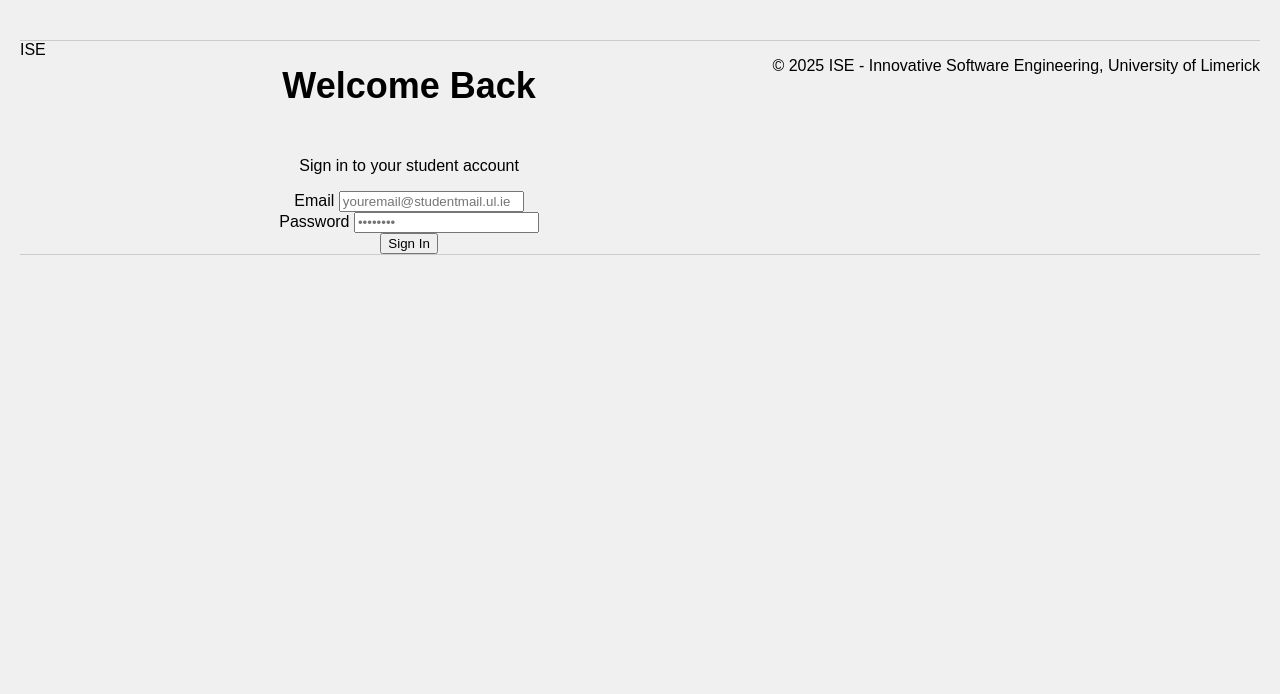
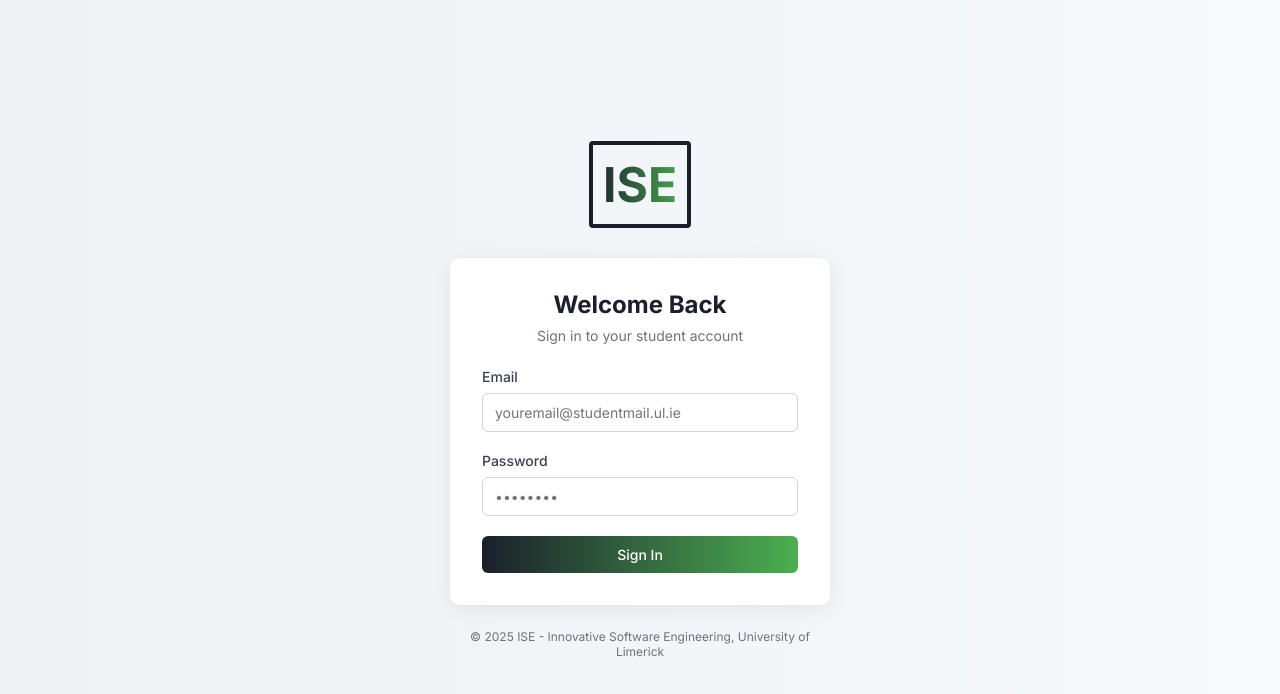
Before and after one commit to AndyCao555/ResidencyWebApp-fix, a plain HTML site: page index.html in a window 1280 px wide. Drawn offline with Linux system fonts and the light colour scheme.

Commit message:
Update style.css
css styling for our front page

```diff
--- a/style.css
+++ b/style.css
@@ -1,45 +1,113 @@
- body {
-      font-family: Arial, sans-serif;
-      background-color: #f0f0f0;
+* {
   margin: 0;
-      padding: 40px 20px;
-      text-align: center;
+  padding: 0;
+  box-sizing: border-box;
+  font-family: 'Inter', sans-serif;
 }
 
-    h1 {
-      font-size: 36px;
-      margin-bottom: 50px;
+body {
+  background: linear-gradient(to right, #EEF2F5, #F7F9FB);
+  display: flex;
+  justify-content: center;
+  align-items: center;
+  min-height: 100vh;
 }
 
 .container {
-      display: flex;
-      justify-content: space-between;
-      align-items: flex-start;
-      border-top: 1px solid #ccc;
-      border-bottom: 1px solid #ccc;
-    }
-
-    .section {
-      flex: 1;
+  width: 100%;
+  max-width: 420px;
   padding: 20px;
 }
 
-    .section:not(:last-child) {
-      border-right: 1px solid #ccc;
+.logo {
+  display: flex;
+  justify-content: center;
+  margin-bottom: 30px;
 }
 
-    .section h2 {
-      font-size: 24px;
-      margin-bottom: 15px;
+.logo-text {
+  font-size: 3rem;
+  font-weight: bold;
+  background: linear-gradient(to right, #1A1F2C, #4CAF50);
+  background-clip: text;
+  -webkit-background-clip: text;
+  -webkit-text-fill-color: transparent;
+  padding: 10px;
+  border: 4px solid #1A1F2C;
+  border-radius: 4px;
 }
 
-    .section p {
-      font-size: 16px;
-      margin: 15px 0;
+.login-card {
+  background: white;
+  border-radius: 10px;
+  padding: 32px;
+  box-shadow: 0 4px 20px rgba(0, 0, 0, 0.08);
 }
 
-    .section button {
-      padding: 10px 20px;
-      font-size: 16px;
+.login-header {
+  text-align: center;
+  margin-bottom: 24px;
+}
+
+.login-header h1 {
+  color: #1A1F2C;
+  font-size: 1.5rem;
+  margin-bottom: 8px;
+}
+
+.login-header p {
+  color: #6B7280;
+  font-size: 0.875rem;
+}
+
+.form-group {
+  margin-bottom: 20px;
+}
+
+.form-group label {
+  display: block;
+  margin-bottom: 8px;
+  font-size: 0.875rem;
+  font-weight: 500;
+  color: #374151;
+}
+
+.form-input {
+  width: 100%;
+  padding: 10px 12px;
+  border: 1px solid #D1D5DB;
+  border-radius: 6px;
+  font-size: 0.875rem;
+  transition: all 0.2s;
+}
+
+.form-input:focus {
+  outline: none;
+  border-color: #4CAF50;
+  box-shadow: 0 0 0 3px rgba(76, 175, 80, 0.12);
+}
+
+.Login-Button {
+  display: block;
+  width: 100%;
+  padding: 10px;
+  background: linear-gradient(to right, #1A1F2C, #4CAF50);
+  color: white;
+  border: none;
+  border-radius: 6px;
+  font-size: 0.875rem;
+  font-weight: 500;
   cursor: pointer;
+  transition: all 0.2s;
 }
+
+.Login-Button:hover {
+  opacity: 0.9;
+}
+
+.footer {
+  margin-top: 24px;
+  text-align: center;
+  font-size: 0.75rem;
+  color: #6B7280;
+}
```
Lines whose indentation alone changed are shown as unchanged.
